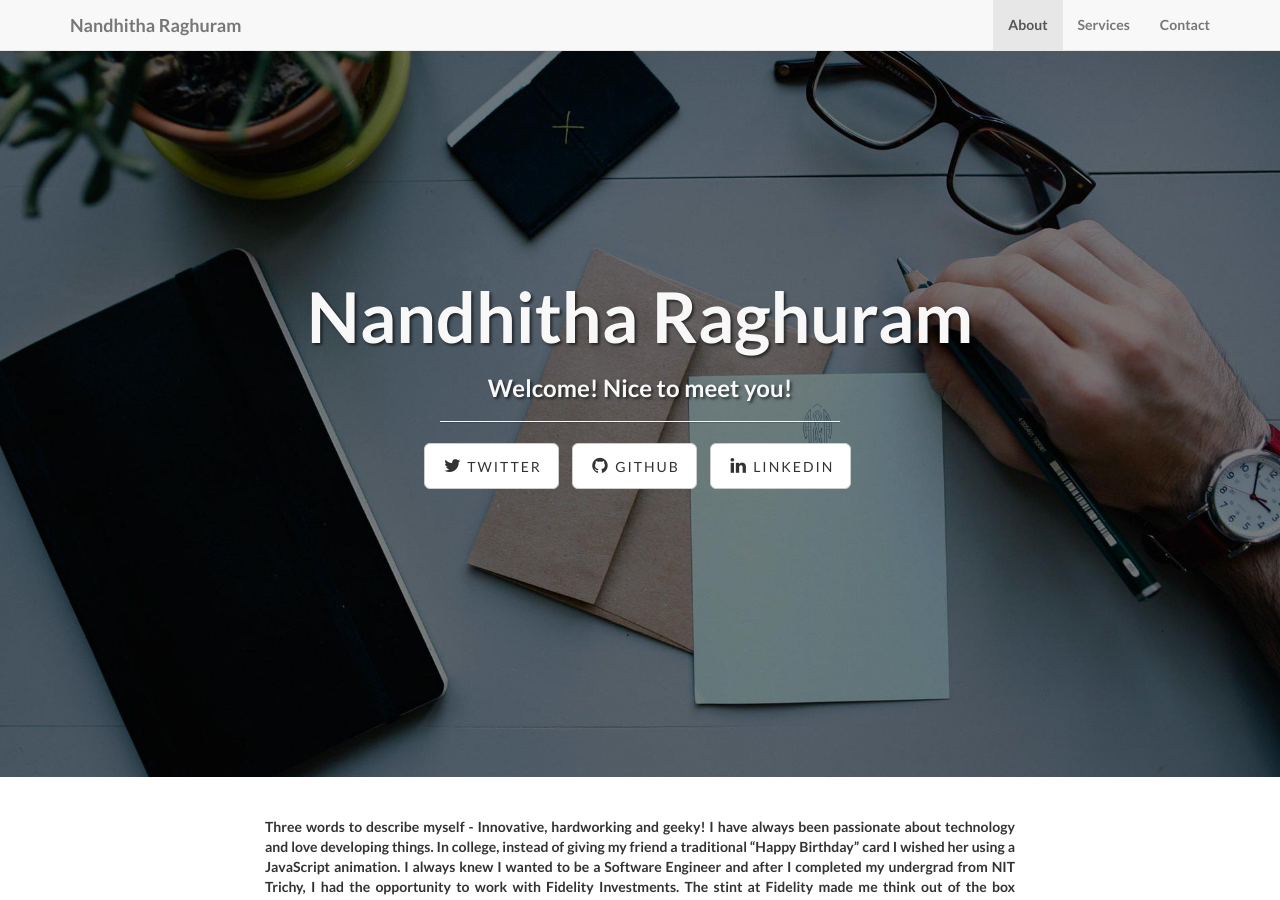
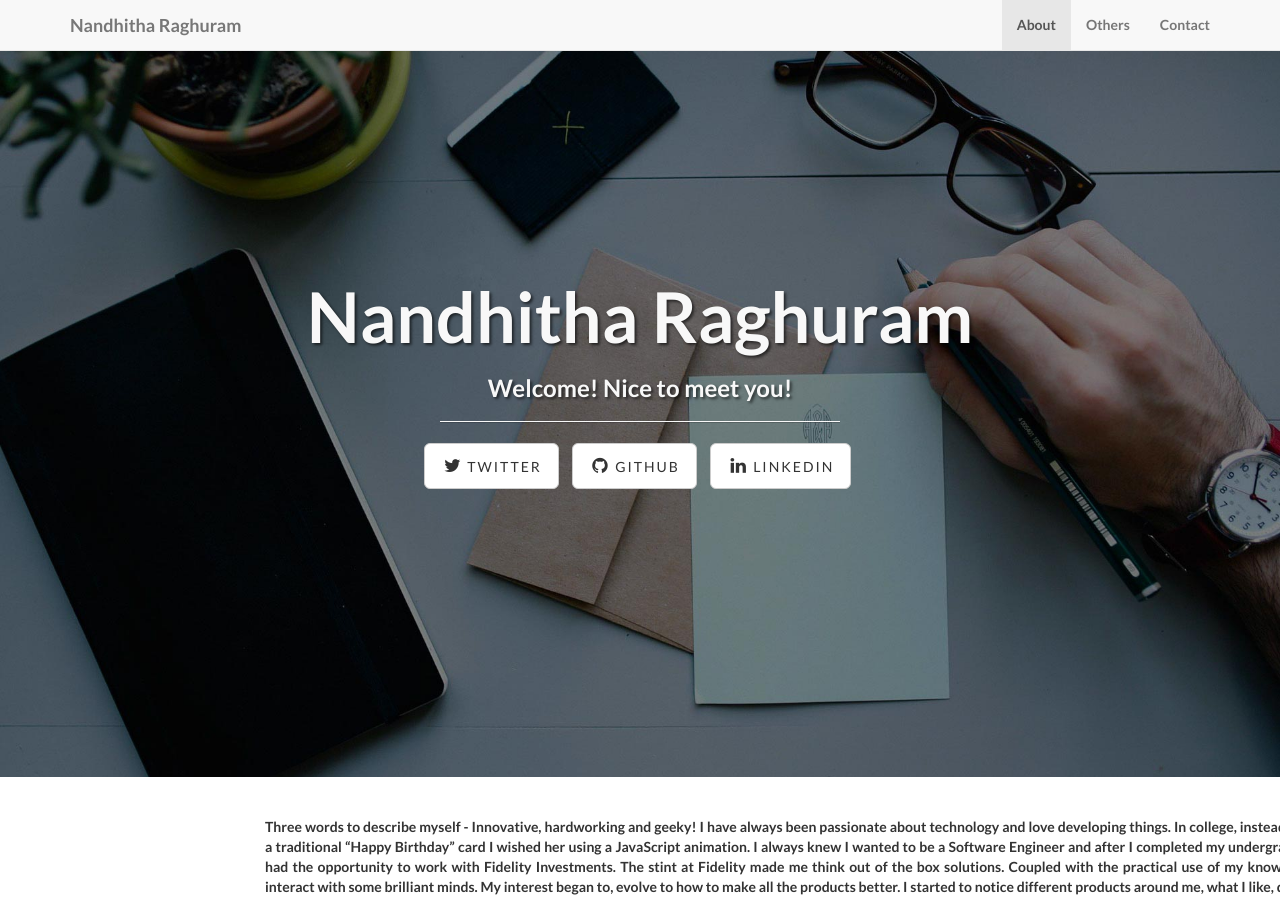
Before and after one commit to NandhithaR/Portfolio, a Jekyll site: the page built from index.html, in a window 1280 px wide and 900 px high. Built offline with Jekyll 4.4.1, drawn with Linux system fonts in a browser that asks for light colours; nearby versions of some CDN libraries; library files that are not in the unit come from our copies.

Commit message:
formatting

```diff
--- a/_includes/about.html
+++ b/_includes/about.html
@@ -1,7 +1,7 @@
     <!-- About Section -->
     <section id="about" class="container content-section" style="text-align: justify;">
         <div class="row">
-            <div class="col-lg-8 col-lg-offset-2">
+            <div class="col-lg-12 col-lg-offset-2">
               <br/><br/>
               <!-- <h2>About Nandhitha</h2> -->
               <!-- <br/> -->
--- a/_includes/header.html
+++ b/_includes/header.html
@@ -18,7 +18,7 @@
                     <a class="page-scroll" href="#about">About</a>
                 </li>
                 <li>
-                    <a class="page-scroll" href="#services">Services</a>
+                    <a class="page-scroll" href="#services">Others</a>
                 </li>
                 <li>
                     <a class="page-scroll" href="#contact">Contact</a>
```
